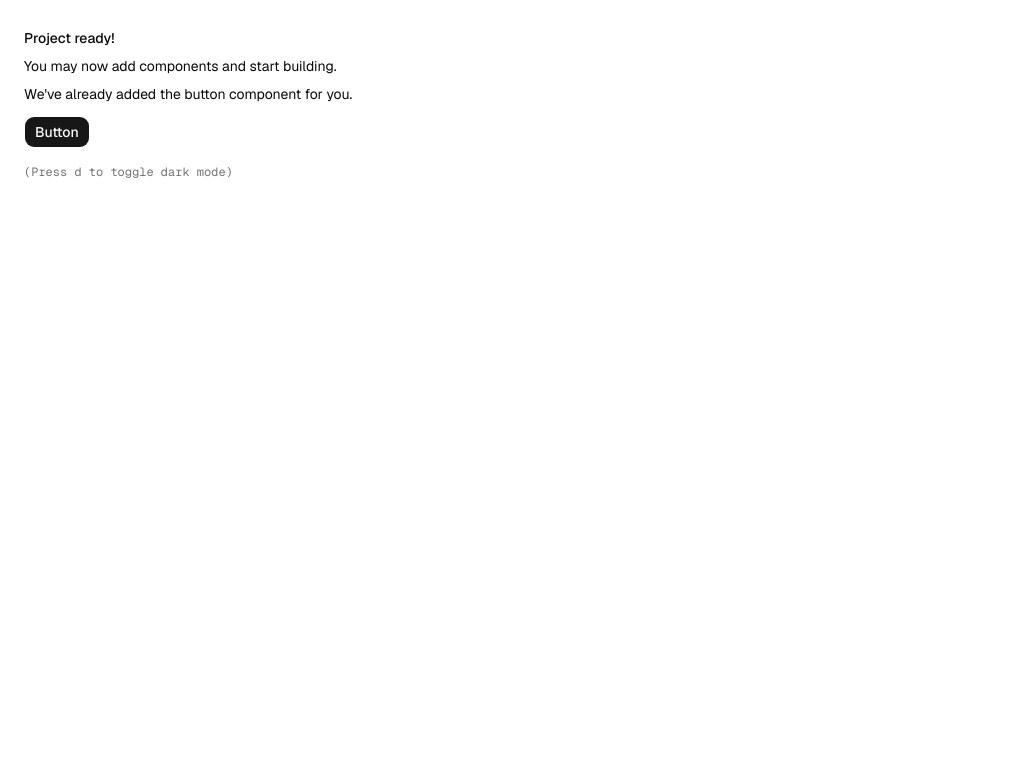
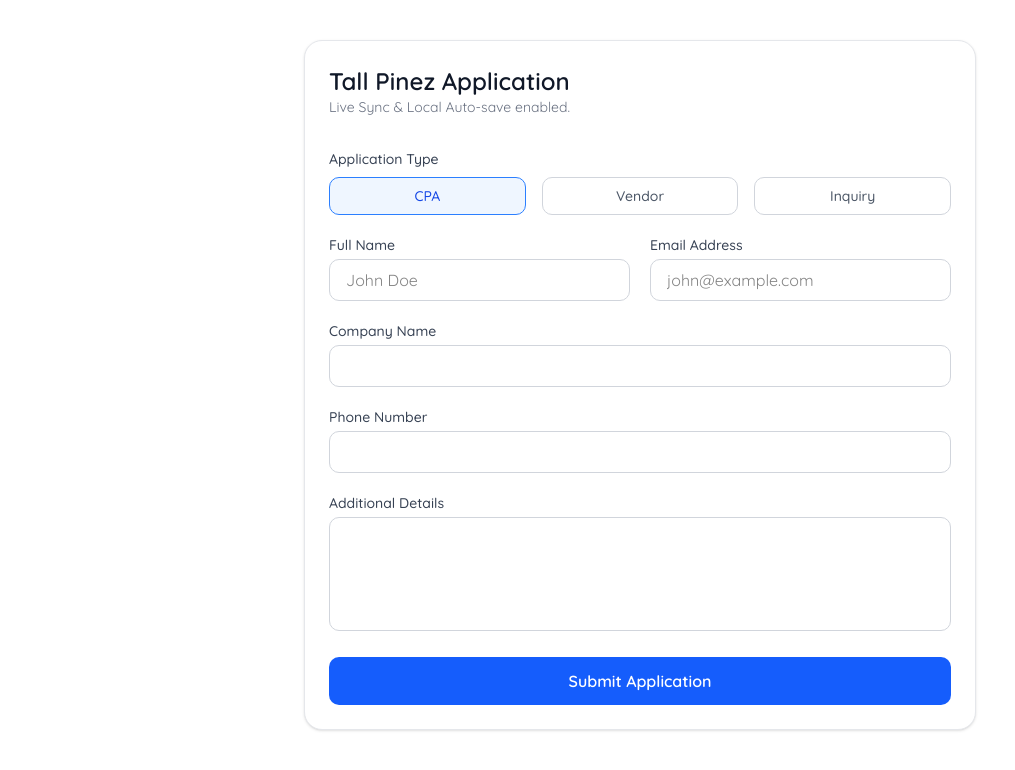
Before and after one commit to Hasan-Al-Banna-Nahid/Tall-Pinez, a Next.js app: page / in a window 1280 px wide. Shown: the top 770 px of the page, without its empty margins (0-1015 px from the left). Built offline with nearby package versions, Linux system fonts and the light colour scheme.

Commit message:
Feat: Booking Form Module implemented

```diff
--- /dev/null
+++ b/app/components/BookingForm.tsx
@@ -0,0 +1,227 @@
+"use client"
+
+import React, { useState, useEffect, FormEvent } from "react"
+import { Send, CheckCircle2, AlertCircle, Loader2 } from "lucide-react"
+
+type FormType = "CPA" | "Vendor" | "Inquiry"
+
+const BookingForm = () => {
+  const [loading, setLoading] = useState(false)
+  const [submitted, setSubmitted] = useState(false)
+  const [error, setError] = useState("")
+
+  // সব ডাটা এই একটি স্টেটেই থাকবে যা UI এবং LS উভয়কে কন্ট্রোল করবে
+  const [formData, setFormData] = useState({
+    type: "CPA" as FormType,
+    name: "",
+    email: "",
+    phone: "",
+    company: "",
+    message: "",
+  })
+
+  // ১. পেজ লোড হলে Local Storage থেকে ডাটা আনা
+  useEffect(() => {
+    const savedData = localStorage.getItem("tallpines_draft")
+    if (savedData) {
+      try {
+        const parsed = JSON.parse(savedData)
+        setFormData(parsed)
+        console.log("LOG: UI Restored from LS", parsed)
+      } catch (e) {
+        console.error("LS Parsing Error")
+      }
+    }
+  }, [])
+
+  // ২. ইনপুট চেঞ্জ হ্যান্ডলার (টাইপিং এবং অটো-সেভ একসাথে)
+  const handleInputChange = (
+    e: React.ChangeEvent<
+      HTMLInputElement | HTMLTextAreaElement | HTMLSelectElement
+    >
+  ) => {
+    const { name, value } = e.target
+
+    // নতুন ডাটা অবজেক্ট তৈরি
+    const updatedData = { ...formData, [name]: value }
+
+    // স্টেট আপডেট (যাতে UI তে দেখা যায়)
+    setFormData(updatedData)
+
+    // লোকাল স্টোরেজ আপডেট
+    localStorage.setItem("tallpines_draft", JSON.stringify(updatedData))
+
+    console.log(`LOG: Typing ${name} -> ${value}`)
+  }
+
+  const handleSubmit = async (e: FormEvent) => {
+    e.preventDefault()
+    setLoading(true)
+    setError("")
+
+    console.log("LOG: Submitting to n8n:", formData)
+
+    try {
+      const response = await fetch(
+        "http://n8n-simplifai.saavatar.xyz/webhook/6cc2d09b-017e-401e-9f18-6373c7e043ae",
+        {
+          method: "POST",
+          headers: { "Content-Type": "application/json" },
+          body: JSON.stringify({
+            ...formData,
+            submittedAt: new Date().toISOString(),
+          }),
+        }
+      )
+
+      if (response.ok) {
+        setSubmitted(true)
+        localStorage.removeItem("tallpines_draft")
+      } else {
+        throw new Error("Webhook Error")
+      }
+    } catch (err) {
+      setError("Failed to send. Please check n8n.")
+    } finally {
+      setLoading(false)
+    }
+  }
+
+  if (submitted) {
+    return (
+      <div className="mx-auto mt-10 max-w-md rounded-xl border border-gray-200 bg-white p-8 text-center shadow-sm">
+        <CheckCircle2 className="mx-auto mb-4 h-16 w-16 text-green-500" />
+        <h2 className="text-2xl font-semibold text-gray-900">Success!</h2>
+        <button
+          onClick={() => setSubmitted(false)}
+          className="mt-6 font-medium text-blue-600 hover:underline"
+        >
+          Send another
+        </button>
+      </div>
+    )
+  }
+
+  return (
+    <div className="mx-auto mt-10 max-w-2xl rounded-2xl border border-gray-200 bg-white p-6 shadow-sm">
+      <div className="mb-8">
+        <h1 className="text-2xl font-semibold text-gray-900">
+          Tall Pinez Application
+        </h1>
+        <p className="text-sm text-gray-500">
+          Live Sync & Local Auto-save enabled.
+        </p>
+      </div>
+
+      <form onSubmit={handleSubmit} className="space-y-5">
+        {/* Type Selection */}
+        <div>
+          <label className="mb-2 block text-sm font-medium text-gray-700">
+            Application Type
+          </label>
+          <div className="flex gap-4">
+            {["CPA", "Vendor", "Inquiry"].map((t) => (
+              <button
+                key={t}
+                type="button"
+                onClick={() =>
+                  handleInputChange({
+                    target: { name: "type", value: t },
+                  } as any)
+                }
+                className={`flex-1 rounded-lg border py-2 text-sm font-medium transition-all ${
+                  formData.type === t
+                    ? "border-blue-500 bg-blue-50 text-blue-700"
+                    : "border-gray-300 bg-white text-gray-600"
+                }`}
+              >
+                {t}
+              </button>
+            ))}
+          </div>
+        </div>
+
+        <div className="grid grid-cols-1 gap-5 md:grid-cols-2">
+          <div>
+            <label className="mb-1 block text-sm font-medium text-gray-700">
+              Full Name
+            </label>
+            <input
+              required
+              name="name"
+              value={formData.name || ""}
+              onChange={handleInputChange}
+              className="w-full rounded-lg border border-gray-300 px-4 py-2 outline-none focus:ring-2 focus:ring-blue-500"
+              placeholder="John Doe"
+            />
+          </div>
+          <div>
+            <label className="mb-1 block text-sm font-medium text-gray-700">
+              Email Address
+            </label>
+            <input
+              required
+              type="email"
+              name="email"
+              value={formData.email || ""}
+              onChange={handleInputChange}
+              className="w-full rounded-lg border border-gray-300 px-4 py-2 outline-none focus:ring-2 focus:ring-blue-500"
+              placeholder="john@example.com"
+            />
+          </div>
+        </div>
+
+        <div>
+          <label className="mb-1 block text-sm font-medium text-gray-700">
+            {formData.type === "Inquiry" ? "Subject" : "Company Name"}
+          </label>
+          <input
+            name="company"
+            value={formData.company || ""}
+            onChange={handleInputChange}
+            className="w-full rounded-lg border border-gray-300 px-4 py-2 outline-none focus:ring-2 focus:ring-blue-500"
+          />
+        </div>
+
+        <div>
+          <label className="mb-1 block text-sm font-medium text-gray-700">
+            Phone Number
+          </label>
+          <input
+            name="phone"
+            value={formData.phone || ""}
+            onChange={handleInputChange}
+            className="w-full rounded-lg border border-gray-300 px-4 py-2 outline-none focus:ring-2 focus:ring-blue-500"
+          />
+        </div>
+
+        <div>
+          <label className="mb-1 block text-sm font-medium text-gray-700">
+            Additional Details
+          </label>
+          <textarea
+            name="message"
+            rows={4}
+            value={formData.message || ""}
+            onChange={handleInputChange}
+            className="w-full resize-none rounded-lg border border-gray-300 px-4 py-2 outline-none focus:ring-2 focus:ring-blue-500"
+          ></textarea>
+        </div>
+
+        <button
+          disabled={loading}
+          type="submit"
+          className="flex w-full items-center justify-center gap-2 rounded-lg bg-blue-600 py-3 font-semibold text-white transition-all hover:bg-blue-700 disabled:opacity-70"
+        >
+          {loading ? (
+            <Loader2 className="h-5 w-5 animate-spin" />
+          ) : (
+            "Submit Application"
+          )}
+        </button>
+      </form>
+    </div>
+  )
+}
+
+export default BookingForm
--- a/app/layout.tsx
+++ b/app/layout.tsx
@@ -1,14 +1,12 @@
-import { Geist, Geist_Mono } from "next/font/google"
+import { Quicksand } from "next/font/google"
 
 import "./globals.css"
-import { ThemeProvider } from "@/components/theme-provider"
-import { cn } from "@/lib/utils";
+import { cn } from "@/lib/utils"
 
-const geist = Geist({subsets:['latin'],variable:'--font-sans'})
-
-const fontMono = Geist_Mono({
+const fontMono = Quicksand({
   subsets: ["latin"],
   variable: "--font-mono",
+  weight: ["400", "500", "600", "700"],
 })
 
 export default function RootLayout({
@@ -20,11 +18,9 @@ export default function RootLayout({
     <html
       lang="en"
       suppressHydrationWarning
-      className={cn("antialiased", fontMono.variable, "font-sans", geist.variable)}
+      className={cn("antialiased", fontMono.className)}
     >
-      <body>
-        <ThemeProvider>{children}</ThemeProvider>
-      </body>
+      <body>{children}</body>
     </html>
   )
 }
--- a/app/page.tsx
+++ b/app/page.tsx
@@ -1,19 +1,10 @@
 import { Button } from "@/components/ui/button"
+import BookingForm from "./components/BookingForm"
 
 export default function Page() {
   return (
-    <div className="flex min-h-svh p-6">
-      <div className="flex max-w-md min-w-0 flex-col gap-4 text-sm leading-loose">
-        <div>
-          <h1 className="font-medium">Project ready!</h1>
-          <p>You may now add components and start building.</p>
-          <p>We&apos;ve already added the button component for you.</p>
-          <Button className="mt-2">Button</Button>
-        </div>
-        <div className="font-mono text-xs text-muted-foreground">
-          (Press <kbd>d</kbd> to toggle dark mode)
-        </div>
-      </div>
+    <div>
+      <BookingForm />
     </div>
   )
 }
```
